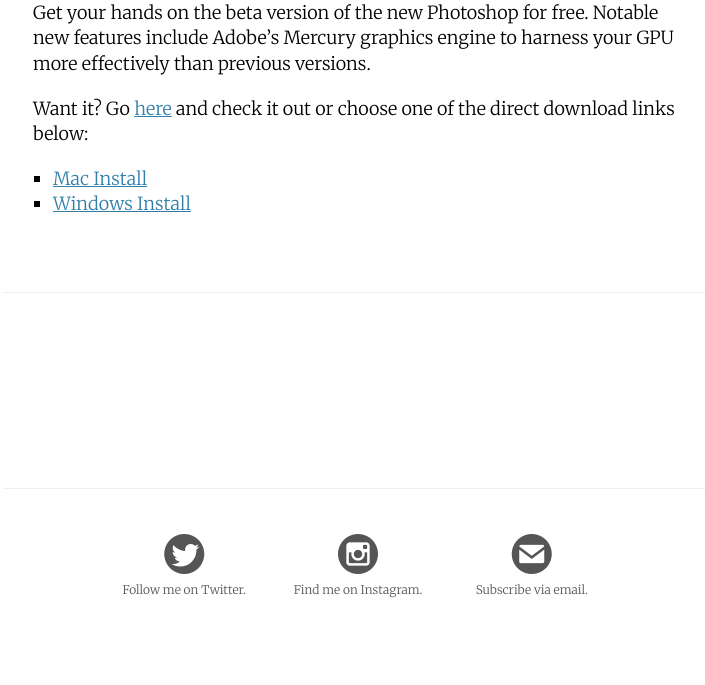
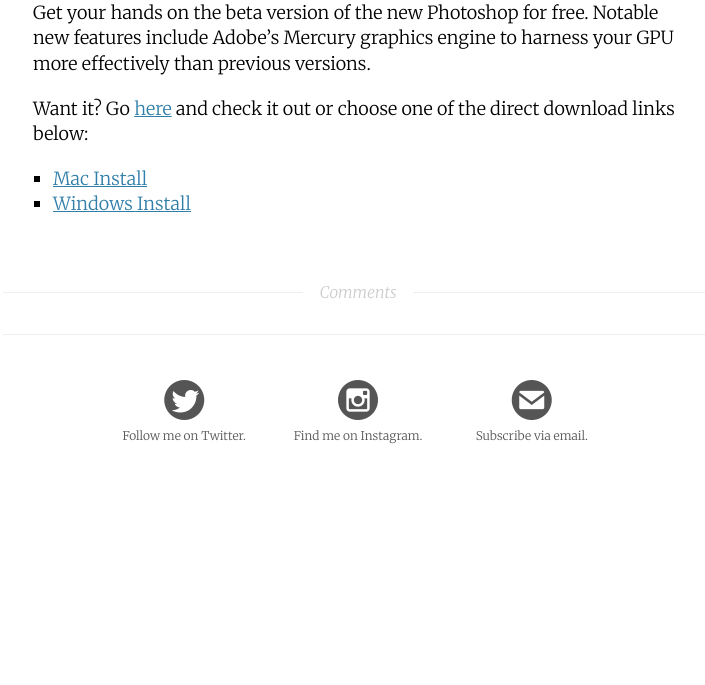
Before and after one commit to simonjbeaumont/simonjbeaumont.github.io, a Jekyll site: the page built from software/_posts/2012-03-30-cs6-beta.md, in a window 1280 px wide. Shown: the part 626-1311 px from the top of the page, without its empty margins (282-987 px from the left). Built offline with Jekyll 4.4.1, drawn with Linux system fonts in a browser that asks for light colours; Markdown is read by kramdown in place of the engine named in the settings; comment, search, counter and statistics services are not loaded; after the commit the page ends 1157 px from its top, so only the background shows below that.

Commit message:
Make new div for comments

```diff
--- a/_layouts/post.html
+++ b/_layouts/post.html
@@ -13,6 +13,7 @@
 </section>
 
 <section class="comments">
+  <div class="sig"><span>Comments</span></div>
   {% if site.comments %}
   <div id="disqus_thread"></div>
   <script type="text/javascript">
--- a/css/base.css
+++ b/css/base.css
@@ -213,8 +213,13 @@
     background-repeat: repeat-x;
     margin: 2em 3em;
   }
-  .meta, .comments {
+  .comments {
     margin: 75px -30px 25px -30px;
+    padding: 0;
+    text-align: center;
+  }
+  .meta {
+    margin: 25px -30px 25px -30px;
     padding: 60px 0;
     border-top: 1px solid #eee;
     text-align: center;
```
